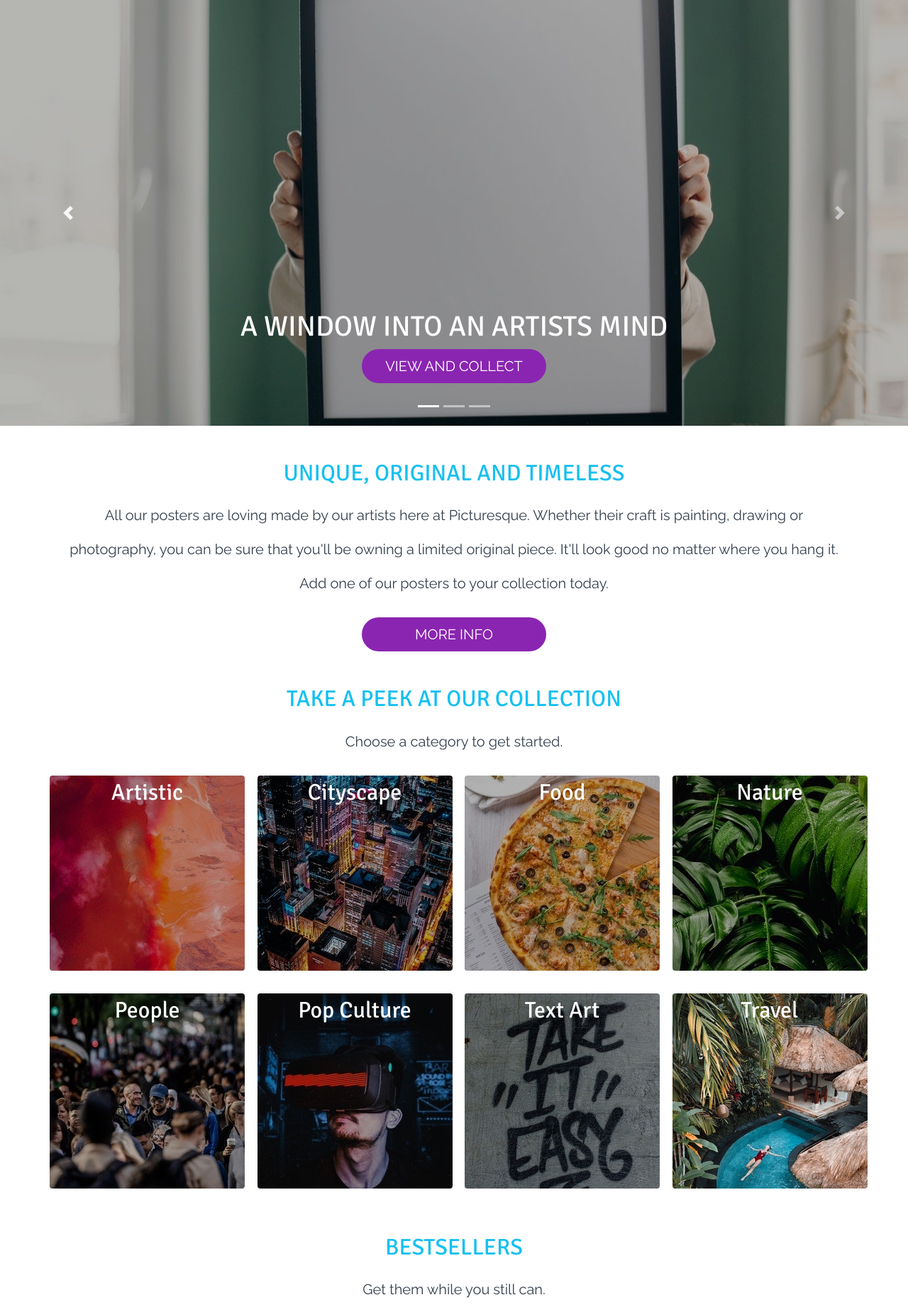
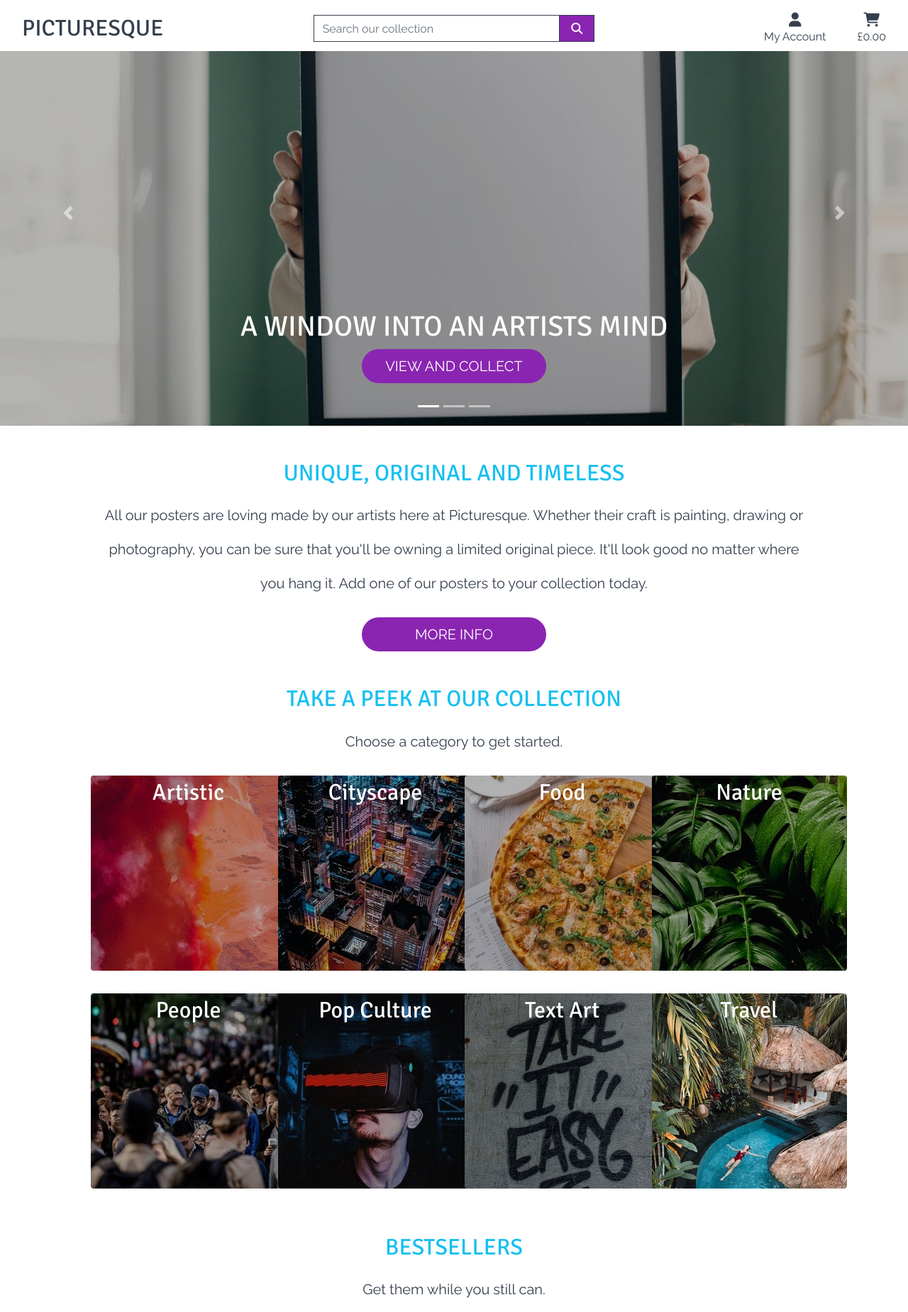
Before and after one commit to anthonybguillermo/picturesque, a Django app: template webpages/templates/index.html in a window 1280 px wide. Shown: the whole page at 71% size. Run offline with Django 3.2, Linux system fonts and the light colour scheme; the template is opened without the code that fills it, so the values that code supplies are empty; parts of the project's set-up code (start-up, migrations or seed data) failed here and were passed over; some libraries are stand-ins or nearby versions.

Commit message:
Completed top header and css

```diff
--- a/static/css/base.css
+++ b/static/css/base.css
@@ -135,3 +135,73 @@ h3, h4, h5, p {
     background: #efbbff;
     color: white;
 }
+
+.search-btn {
+    background: #8a25b1;
+    color: white;
+}
+
+.search-btn:hover,
+.search-btn:active,
+.search-btn:focus {
+    background: #efbbff;
+    color: white;
+}
+
+/*-------------------------------------------Header */
+
+#logo {
+}
+
+#favicon {
+    height: 16px;
+}
+
+.logo-font {
+    color: #343f4d;
+}
+
+/* from Bulma */
+.icon {
+    align-items: center;
+    display: inline-flex;
+    justify-content: center;
+    height: 1.5rem;
+    width: 1.5rem;
+}
+
+.main-logo-link {
+    width: fit-content;
+}
+
+.text-black {
+    color: #343f4d !important;
+}
+
+.border-black {
+    border: 1px solid #343f4d!important;
+}
+
+/* -------------------------------- Media Queries */
+
+/* Slightly larger container on xl screens */
+@media (min-width: 1200px) {
+  .container {
+    max-width: 80%;
+  }
+}
+
+/* fixed top navbar only on medium and up */
+@media (min-width: 992px) {
+    .fixed-top-desktop-only {
+        position: fixed;
+        top: 0;
+        right: 0;
+        left: 0;
+        z-index: 1030;
+    }
+
+/*   .header-container {
+        padding-top: 164px;
+    }
+}
--- a/templates/base.html
+++ b/templates/base.html
@@ -34,15 +34,78 @@
     {% endblock %}
 
     <title>Picturesque {% block extra_title %}{% endblock %}</title>
+    <link rel="shortcut icon" href="/media/picturesque-favicon.png" type="image/png" sizes="16x16">
   </head>
+
   <body>
-    <header class="container-fluid fixed-top"></header>
+    <header class="container-fluid fixed-top">
+        <div id="topnav" class="row bg-white pt-lg-2 d-none d-lg-flex">
+            <div class="col-12 col-lg-4 my-auto py-1 py-lg-0 text-center text-lg-left">
+                <a href="{% url 'home' %}" class="nav-link main-logo-link">
+                    <h2 class="text-uppercase my-0 logo-font">Picturesque</h2>
+                </a>
+            </div>
+            <div class="col-12 col-lg-4 my-auto py-1 py-lg-0">
+                <form method="GET" action="">
+                    <div class="input-group w-100">
+                        <input class="form-control border border-black rounded-0" type="text" name="q" placeholder="Search our collection">
+                        <div class="input-group-append">
+                            <button class="form-control btn search-btn border border-black rounded-0" type="submit">
+                                <span class="icon">
+                                    <i class="fas fa-search"></i>
+                                </span>
+                            </button>
+                        </div>
+                    </div>
+                </form>
+            </div>
+            <div class="col-12 col-lg-4 my-auto py-1 py-lg-0">
+                <ul class="list-inline list-unstyled text-center text-lg-right my-0">
+                    <li class="list-inline-item dropdown">
+                        <a class="text-black nav-link" href="#" id="user-options" data-toggle="dropdown" aria-haspopup="true" aria-expanded="false">
+                            <div class="text-center">
+                                <div><i class="fas fa-user fa-lg"></i></div>
+                                <p class="my-0">My Account</p>
+                            </div>
+                        </a>
+                        <div class="dropdown-menu border-0" aria-labelledby="user-options">
+                            {% if request.user.is_authenticated %}
+                                {% if request.user.is_superuser %}
+                                    <a href="" class="dropdown-item">Product Management</a>
+                                {% endif %}
+                                <a href="" class="dropdown-item">My Profile</a>
+                                <a href="{% url 'account_logout' %}" class="dropdown-item">Logout</a>
+                            {% else %}
+                                <a href="{% url 'account_signup' %}" class="dropdown-item">Register</a>
+                                <a href="{% url 'account_login' %}" class="dropdown-item">Login</a>
+                            {% endif %}
+                        </div>
+                    </li>
+                    <li class="list-inline-item">
+                        <a class="{% if grand_total %}text-info font-weight-bold{% else %}text-black{% endif %} nav-link" href="">
+                            <div class="text-center">
+                                <div><i class="fas fa-shopping-cart fa-lg"></i></div>
+                                <p class="my-0">
+                                    {% if grand_total %}
+                                        £{{ grand_total|floatformat:2 }}
+                                    {% else %}
+                                        £0.00
+                                    {% endif %}
+                                </p>
+                            </div>
+                        </a>
+                    </li>
+                </ul>
+            </div>
+        </div>
+    </header>
 
     {% if messages %}
         <div class="message-container"></div>
     {% endif %}
 
     {% block page_header %}
+
     {% endblock %}
 
     {% block content %}
--- a/webpages/templates/index.html
+++ b/webpages/templates/index.html
@@ -1,5 +1,13 @@
 {% extends "base.html" %}
 {% load static %}
+
+{% block page_header %}
+    <div class="container header-container">
+        <div class="row">
+            <div class="col"></div>
+        </div>
+    </div>
+{% endblock %}
 
 {% block content %}
     <div id="homepage-carousel" class="carousel slide" data-ride="carousel">
```
Also changed, not shown: media/picturesque-favicon.png (added), media/picturesque-logo.png (added).
